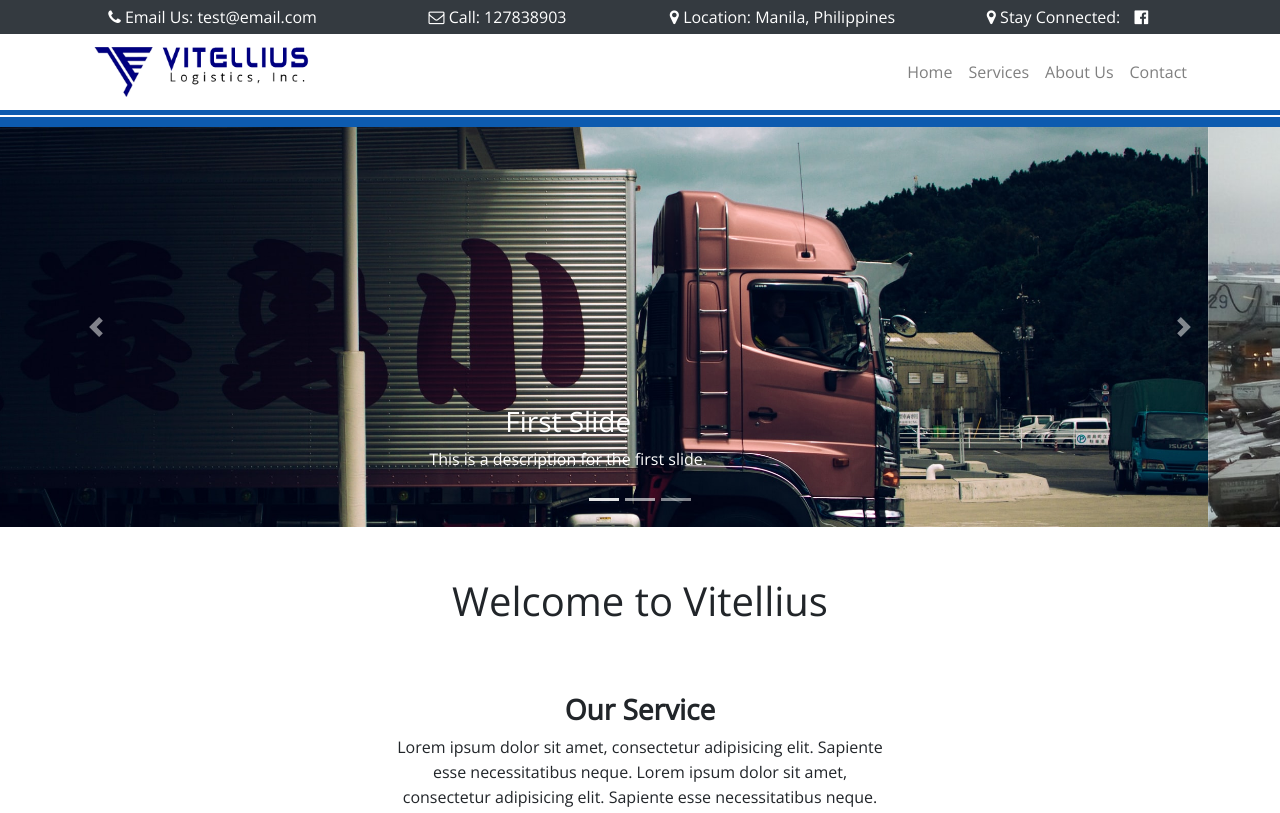
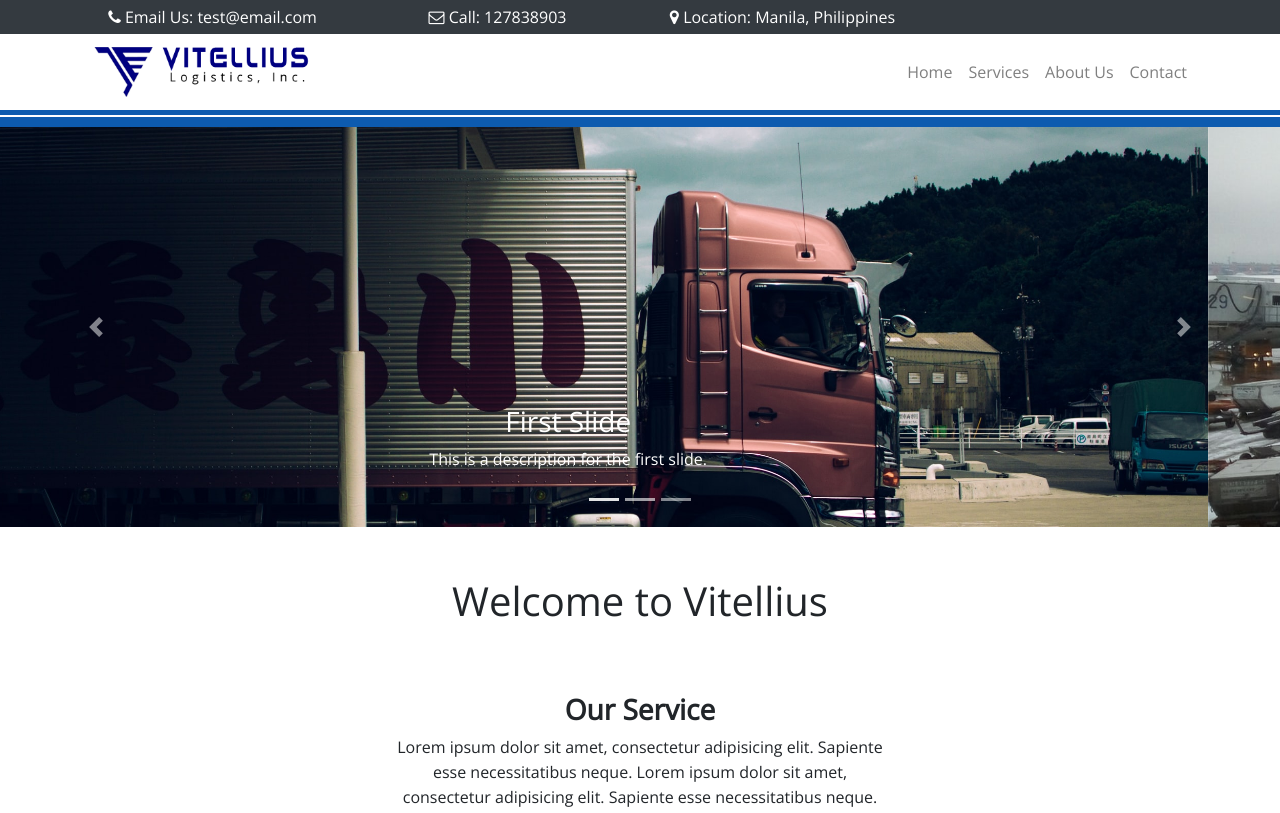
Before and after one commit to mrkhrabs/vitellius, a website: page index.html in a window 1280 px wide. Shown: the top 813 px of the page. Drawn offline with nearby package versions, Linux system fonts and the light colour scheme.

Commit message:
remove stay connected
Signed-off-by: kyle.r.h.antonio <kyle.r.h.antonio@accenture.com>

```diff
--- a/index.html
+++ b/index.html
@@ -30,7 +30,6 @@
 						<div class="col-md-3"><i class="fa fa-phone margin-right-10px"></i> Email Us: test@email.com </div>
 						<div class="col-md-3"><i class="fa fa-envelope-o margin-right-10px"></i> Call: 127838903</div>
 						<div class="col-md-3"><i class="fa fa-map-marker margin-right-10px"></i> Location: Manila, Philippines</div>
-						<div class="col-md-3"><i class="fa fa-map-marker margin-right-10px"></i> Stay Connected: <span class="social"> <a target="_blank" href="http://facebook.com" class="fa fa-facebook-official" aria-hidden="true"></a> </span></div>
 					</div>
 				</div>
 			</div>
```
